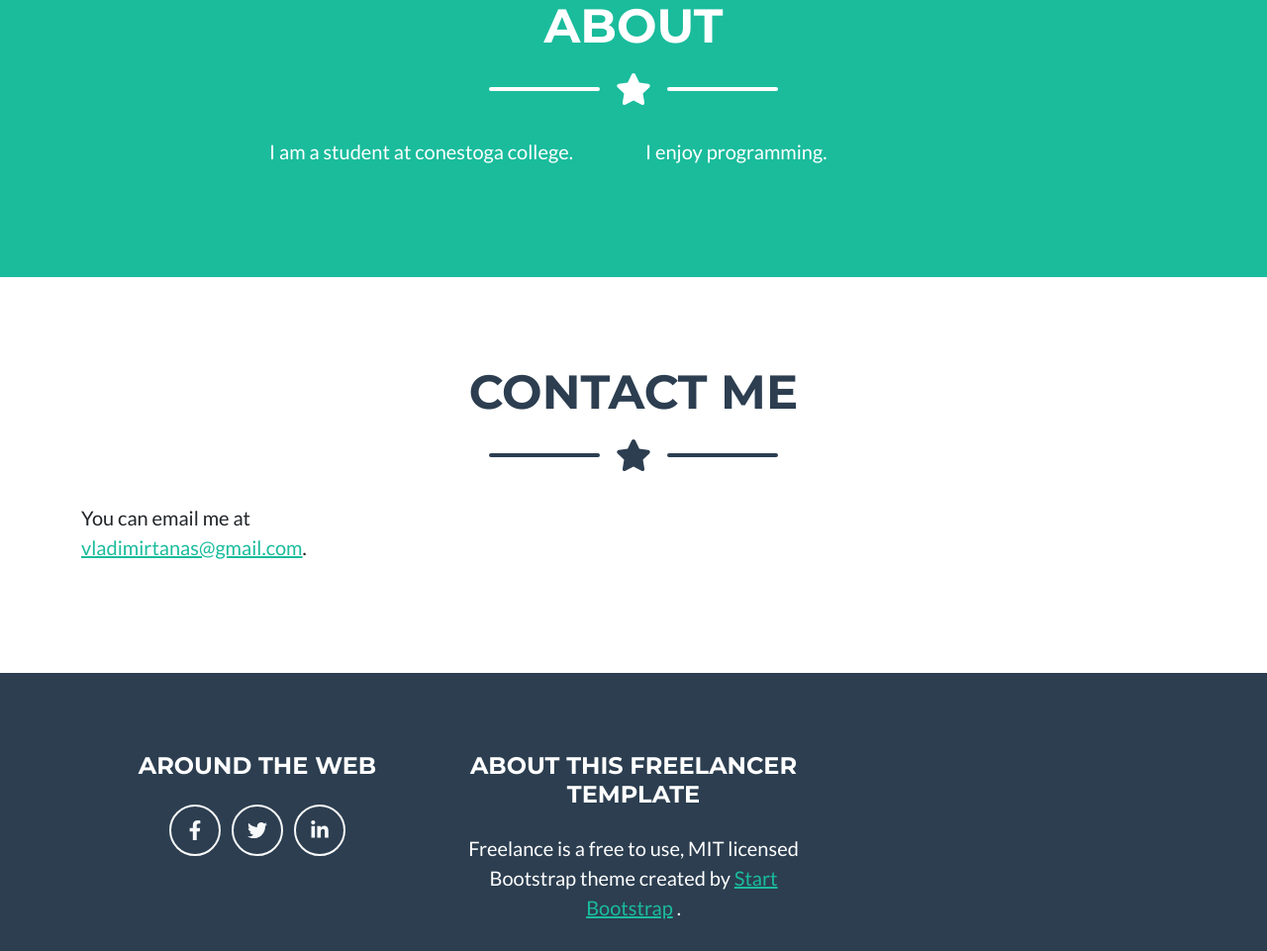
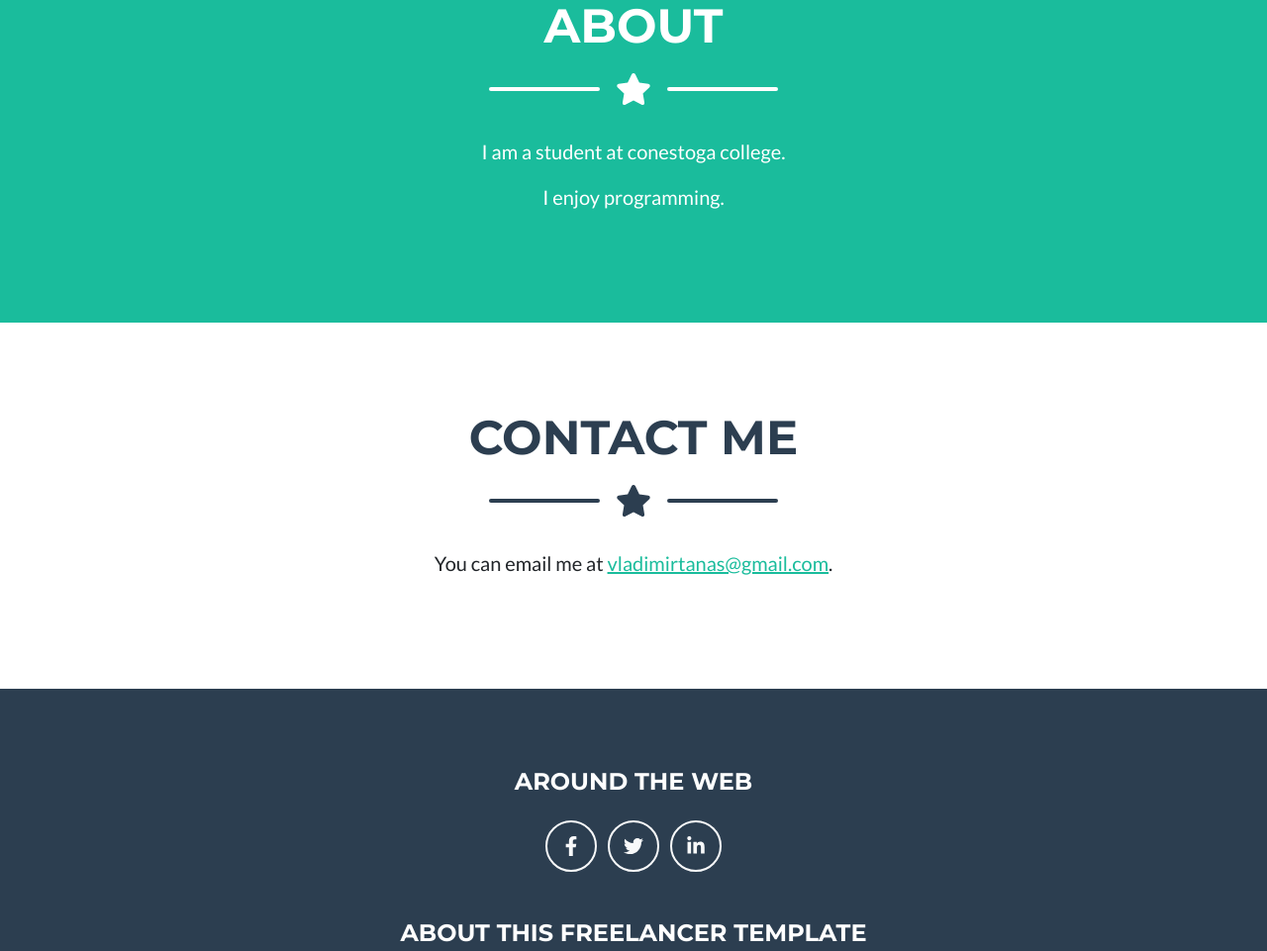
Before and after one commit to vladwanman/vladwanman.github.io, a plain HTML site: page index.html in a window 1280 px wide. Shown: the part 1720-2681 px from the top of the page at 99% size. Drawn offline with nearby package versions, Linux system fonts and the light colour scheme.

Commit message:
Update index.html

```diff
--- a/index.html
+++ b/index.html
@@ -134,8 +134,8 @@
                 </div>
                 <!-- About Section Content-->
                 <div class="row">
-                    <div class="col-lg-4 ms-auto"><p class="lead">I am a student at conestoga college.</p></div>
-                    <div class="col-lg-4 me-auto"><p class="lead">I enjoy programming.</p></div>
+                    <div class="ms-auto text-center"><p class="lead">I am a student at conestoga college.</p></div>
+                    <div class="me-auto text-center"><p class="lead">I enjoy programming.</p></div>
                 </div>
             </div>
         </section>
@@ -148,7 +148,7 @@
                     <div class="divider-custom-icon"><i class="fas fa-star"></i></div>
                     <div class="divider-custom-line"></div>
                 </div>
-                <div class="col-lg-4 me-auto"><p class="lead">You can email me at <a href="mailto:vladimirtanas@gmail.com">vladimirtanas@gmail.com</a>.</p></div>
+                <div class="me-auto text-center"><p class="lead">You can email me at <a href="mailto:vladimirtanas@gmail.com">vladimirtanas@gmail.com</a>.</p></div>
                 <!-- <div class="row justify-content-center">
                     <div class="col-lg-8 col-xl-7">
                         <form id="contactForm" data-sb-form-api-token="API_TOKEN">
@@ -202,14 +202,14 @@
                         </p>
                     </div> -->
                     <!-- Footer Social Icons-->
-                    <div class="col-lg-4 mb-5 mb-lg-0">
+                    <div class="mb-5">
                         <h4 class="text-uppercase mb-4">Around the Web</h4>
                         <a class="btn btn-outline-light btn-social mx-1" href="https://www.facebook.com/vladtanas" target="_blank"><i class="fab fa-fw fa-facebook-f"></i></a>
                         <a class="btn btn-outline-light btn-social mx-1" href="https://twitter.com/VladTanas" target="_blank"><i class="fab fa-fw fa-twitter"></i></a>
                         <a class="btn btn-outline-light btn-social mx-1" href="https://www.linkedin.com/in/vlad-tanas-484b30a8/" target="_blank"><i class="fab fa-fw fa-linkedin-in"></i></a>
                     </div>
                     <!-- Footer About Text-->
-                    <div class="col-lg-4">
+                    <div class="">
                         <h4 class="text-uppercase mb-4">About This Freelancer Template</h4>
                         <p class="lead mb-0">
                             Freelance is a free to use, MIT licensed Bootstrap theme created by
```
